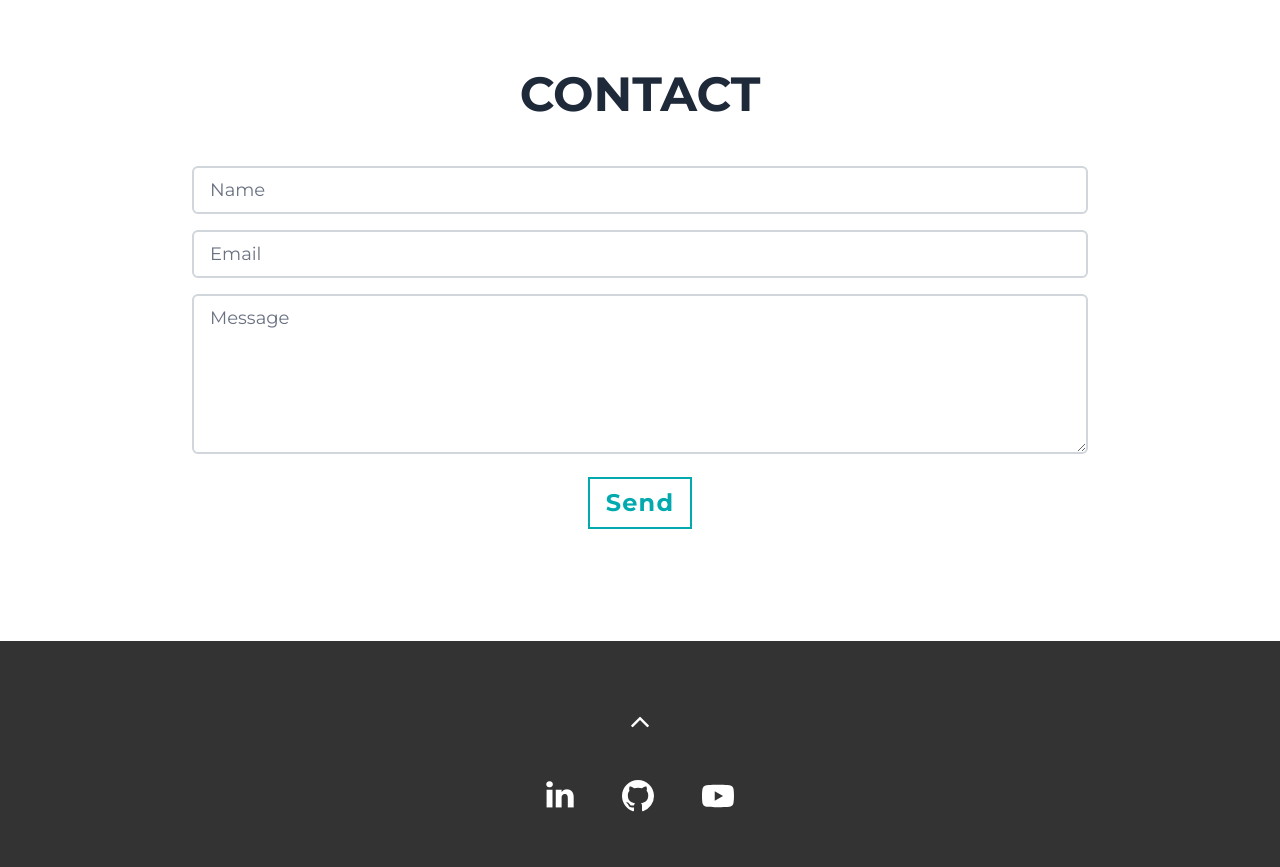
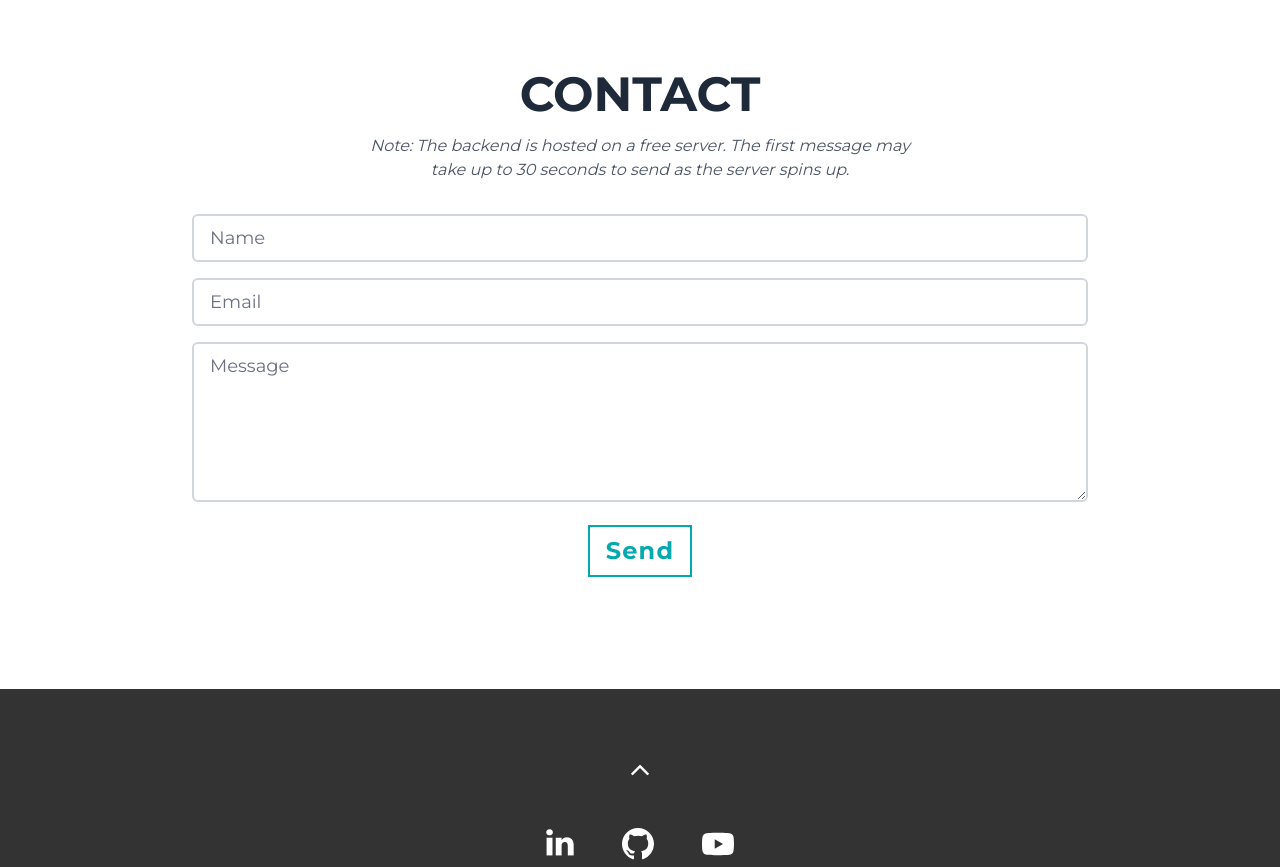
Before and after one commit to kmkan/my-portfolio, a React (Vite) app: page / in a window 1280 px wide. Shown: the part 3540-4407 px from the top of the page. Built offline with nearby package versions, Linux system fonts and the light colour scheme.

Commit message:
Add note for server spinning at Contact form

```diff
--- a/src/App.jsx
+++ b/src/App.jsx
@@ -1,6 +1,7 @@
 import React, { useState, useRef, useEffect } from 'react';
 import { useInView } from 'react-intersection-observer';
 
+// Skill Icons - Updated with more accurate logos
 const CppIcon = () => <img src="/img/cpp-logo.svg" alt="C++ Logo" className="w-11 h-11" />;
 const PythonIcon = () => <img src="/img/python-logo.svg" alt="Python Logo" className="w-11 h-11" />;
 const JavaIcon = () => <img src="/img/java-logo.svg" alt="Java Logo" className="w-11 h-11" />;
@@ -468,7 +469,8 @@ const App = () => {
                         <section id="contact" className="py-16 md:py-28">
                             <div className="max-w-7xl mx-auto px-4 sm:px-6 lg:px-8">
                                 <div className="text-center">
-                                    <h2 className="text-4xl md:text-5xl font-bold mb-12 text-gray-800">CONTACT</h2>
+                                    <h2 className="text-4xl md:text-5xl font-bold mb-4 text-gray-800">CONTACT</h2>
+                                    <p className="text-md text-gray-600 mb-8 max-w-xl mx-auto italic">Note: The backend is hosted on a free server. The first message may take up to 30 seconds to send as the server spins up.</p>
                                 </div>
                                 <div className="max-w-4xl mx-auto">
                                     <form onSubmit={handleFormSubmit} className="space-y-4">
```
